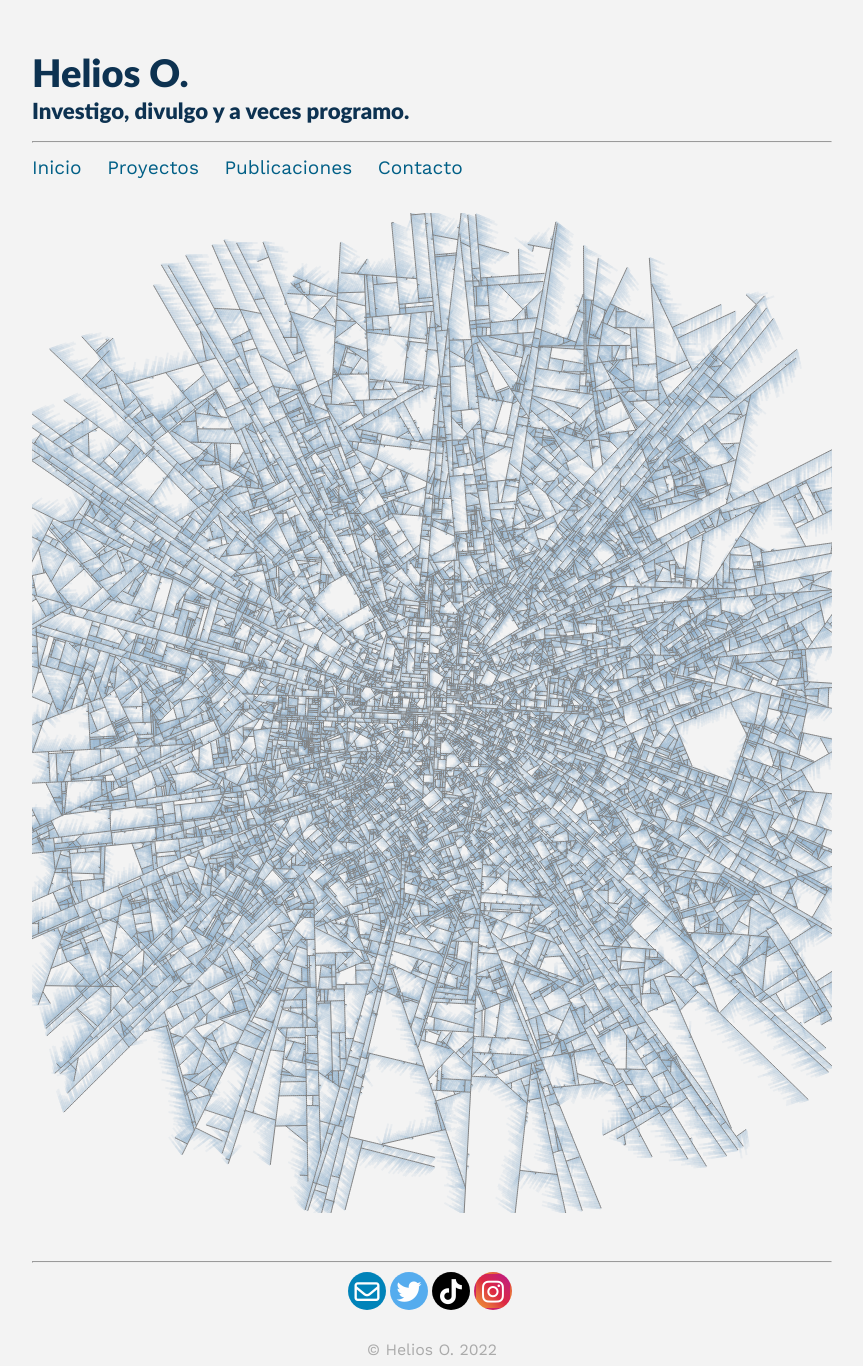
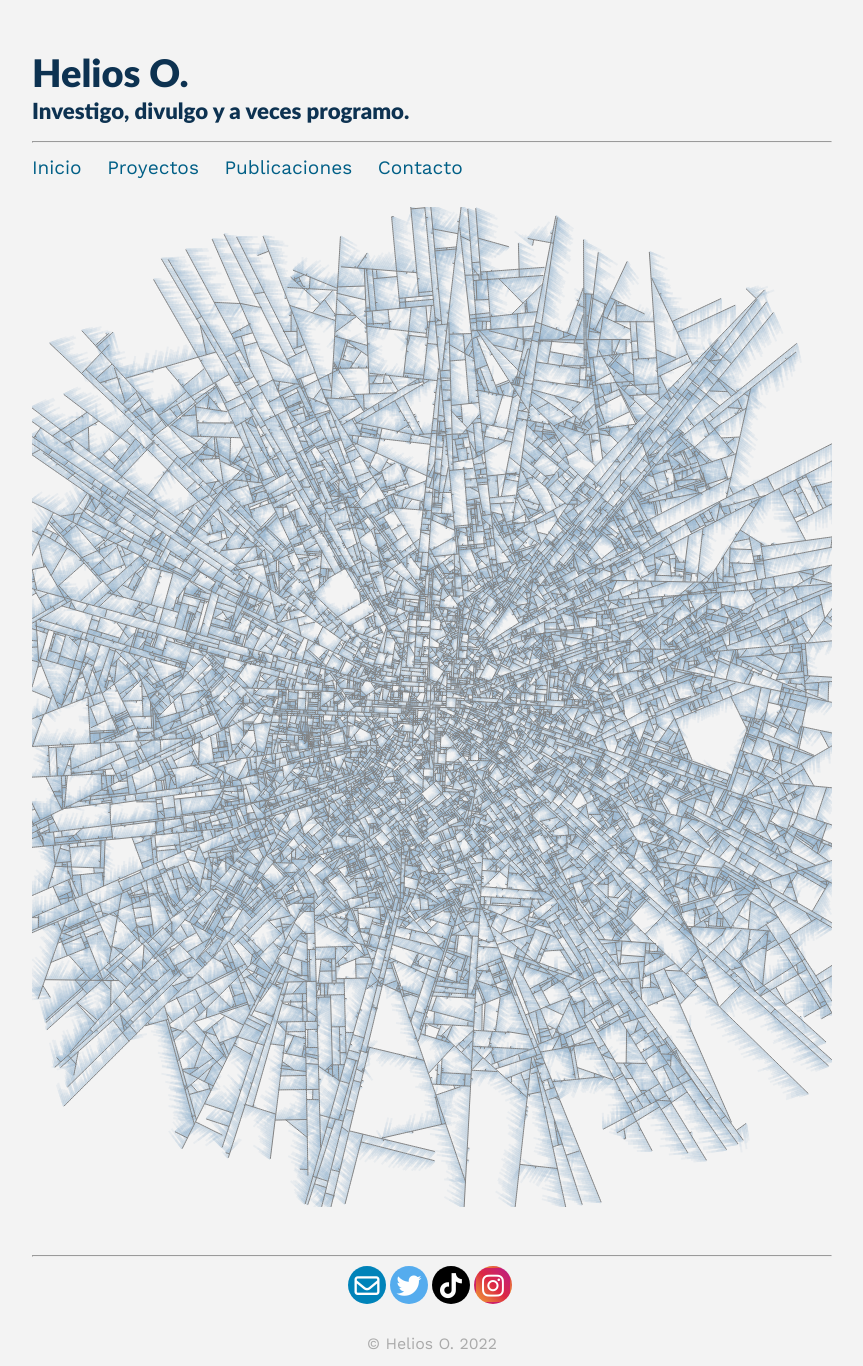
Before and after one commit to Heliouz/Heliouz.github.io, a Jekyll site: the page built from _projects/project6.md, in a window 1280 px wide. Shown: the whole page, without its empty margins (208-1071 px from the left). Built offline with Jekyll 4.4.1, drawn with Linux system fonts in a browser that asks for light colours.

Commit message:
Update post.html

```diff
--- a/_layouts/post.html
+++ b/_layouts/post.html
@@ -1,7 +1,7 @@
 ---
 layout: default
 ---
-<hr style="height:7px; visibility:hidden;" />
+<hr style="height:1px; visibility:hidden;" />
 <!--<h3 class="post-headline">{{page.title}}</h3>-->
 <!--<p class="meta"><small>{{page.date | date: '%B %d, %Y'}}</small></p>-->
 
```
